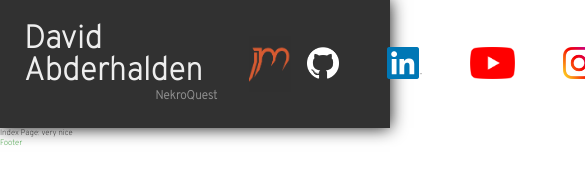
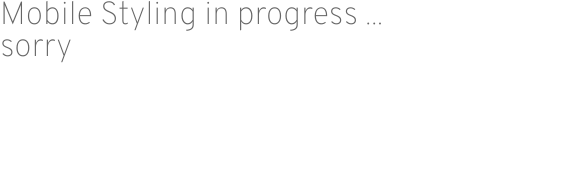
Before and after one commit to DavidAbderhalden/david-abderhalden.ch, a Gatsby site: page / in a window 390 px wide. Shown: the top 184 px of the page, 585 px wide, since content can reach past the window. Built offline with nearby package versions, Linux system fonts and the light colour scheme; Gatsby itself is replaced by a stand-in of ours.

Commit message:
Mobile styling in progress Message

```diff
--- a/src/components/Layout.js
+++ b/src/components/Layout.js
@@ -8,13 +8,17 @@ import "../styles/_fonts.scss";
 export default function Layout({ children }) {
     return (
         <div>
-            <Header/>
+            <div className="layout">
+                <Header/>
 
-            <div className="content">
-                {children}
+                <div className="content">
+                    {children}
+                </div>
+
+                <Footer/>
             </div>
+            <p className="placeholder heading-1" style={{color: '#666666'}} >Mobile Styling in progress ... sorry</p>
+        </div>
 
-            <Footer/>
-        </div>
     )
 }
--- a/src/styles/_global.scss
+++ b/src/styles/_global.scss
@@ -7,3 +7,17 @@
     margin: 0;
     font-size: 8px;     // default 1rem = 8px
 }
+
+//TODO: Remove when mobile styling is done
+.placeholder{
+    display: none;
+}
+
+@media screen and (max-width:50rem) {
+	.layout{
+        display: none;
+    }
+    .placeholder{
+        display: block;
+    }
+}
```
